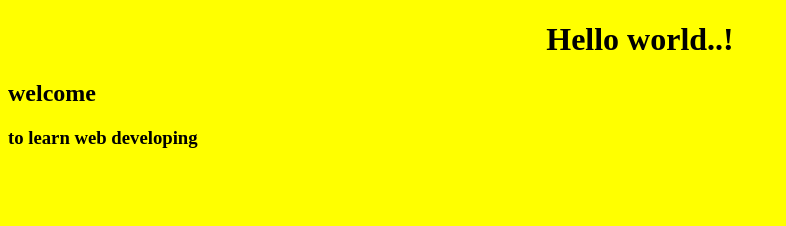
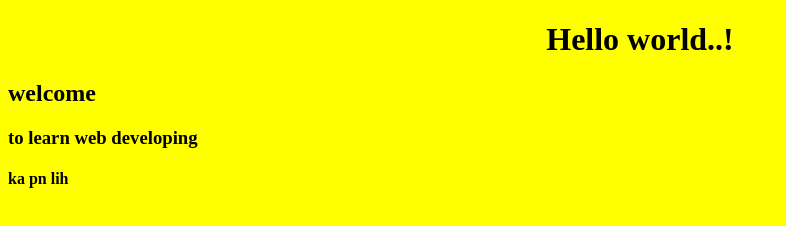
Before and after one commit to shitaljadhav95/myproject, a plain HTML site: page demo1/1.structure_of_html.html in a window 1280 px wide. Shown: the whole page, without its empty margins (0-786 px from the left). Drawn offline with Linux system fonts and the light colour scheme.

Commit message:
added h4 tag

```diff
--- a/demo1/1.structure_of_html.html
+++ b/demo1/1.structure_of_html.html
@@ -11,6 +11,7 @@
         <h1 align="center">Hello world..!</h1>
         <h2>welcome </h2>
         <h3>to learn web developing</h3>
+        <h4>ka pn lih</h4>
 
     </body>
 </html>
```
